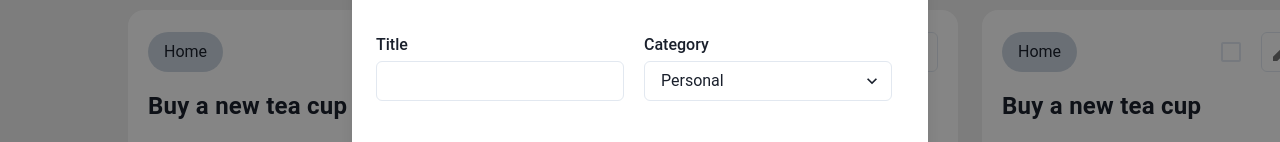
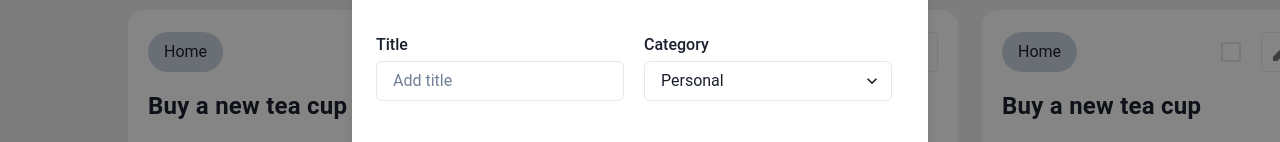
Before and after one commit to aryan-backend-wala/notely-app, a React (Vite) app: page / in a window 1280 px wide. Both pictures are taken after typing "Sample" into the empty fields and a click on the button "Add". Shown: the part 213-355 px from the top of the page. Built offline with nearby package versions, Linux system fonts and the light colour scheme.

Commit message:
placeholder was missing

```diff
--- a/src/components/AddNote.jsx
+++ b/src/components/AddNote.jsx
@@ -40,7 +40,7 @@ export default function AddNote({isOpen, onClose, onOpen}){
             >
               <FormLabel width={'50%'}>
                 <Text marginBottom={"4px"}>Title</Text>
-                <Input />
+                <Input placeholder='Add title' />
               </FormLabel>
               <FormLabel width={'50%'}>
                 <Text marginBottom={"4px"}>Category</Text>
```
